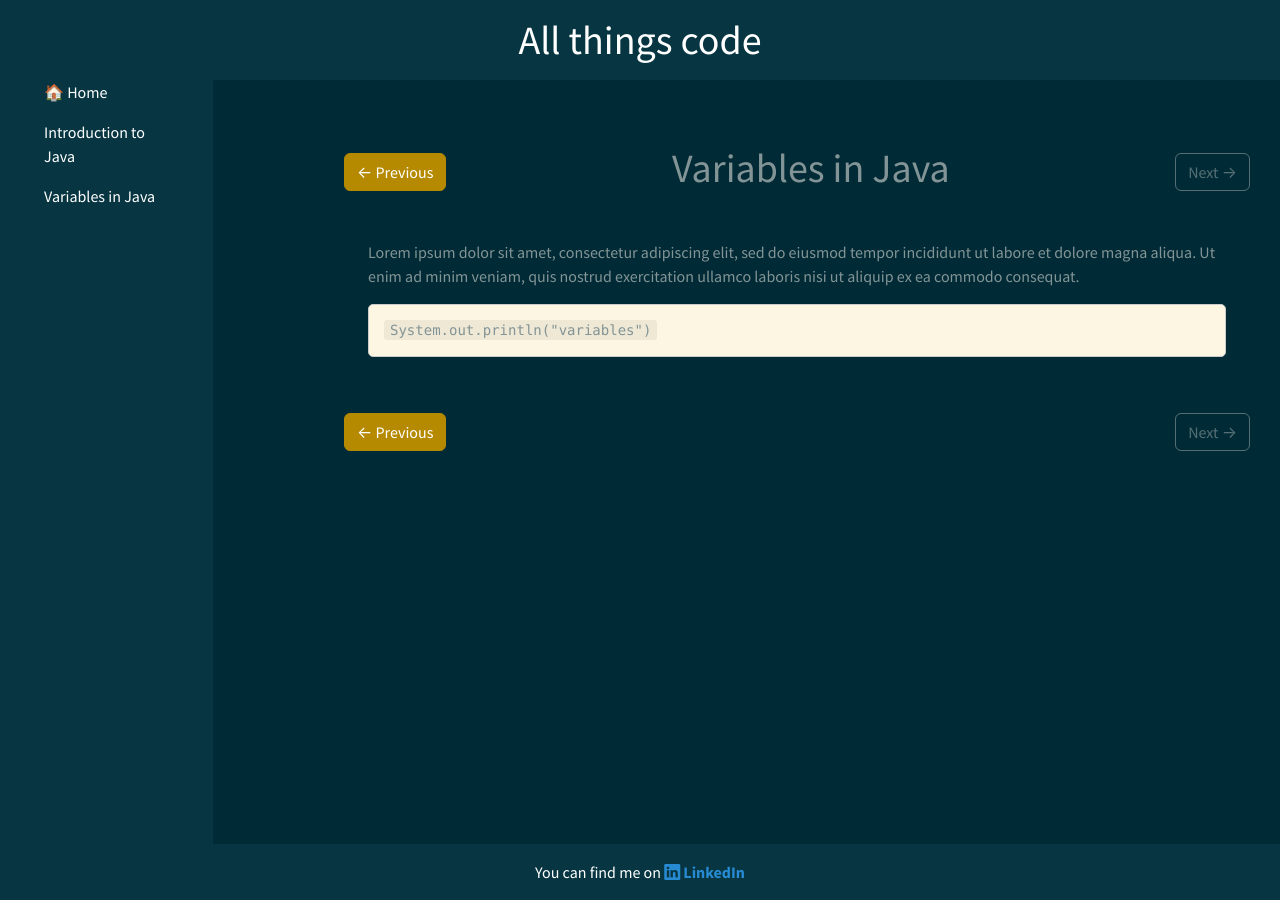
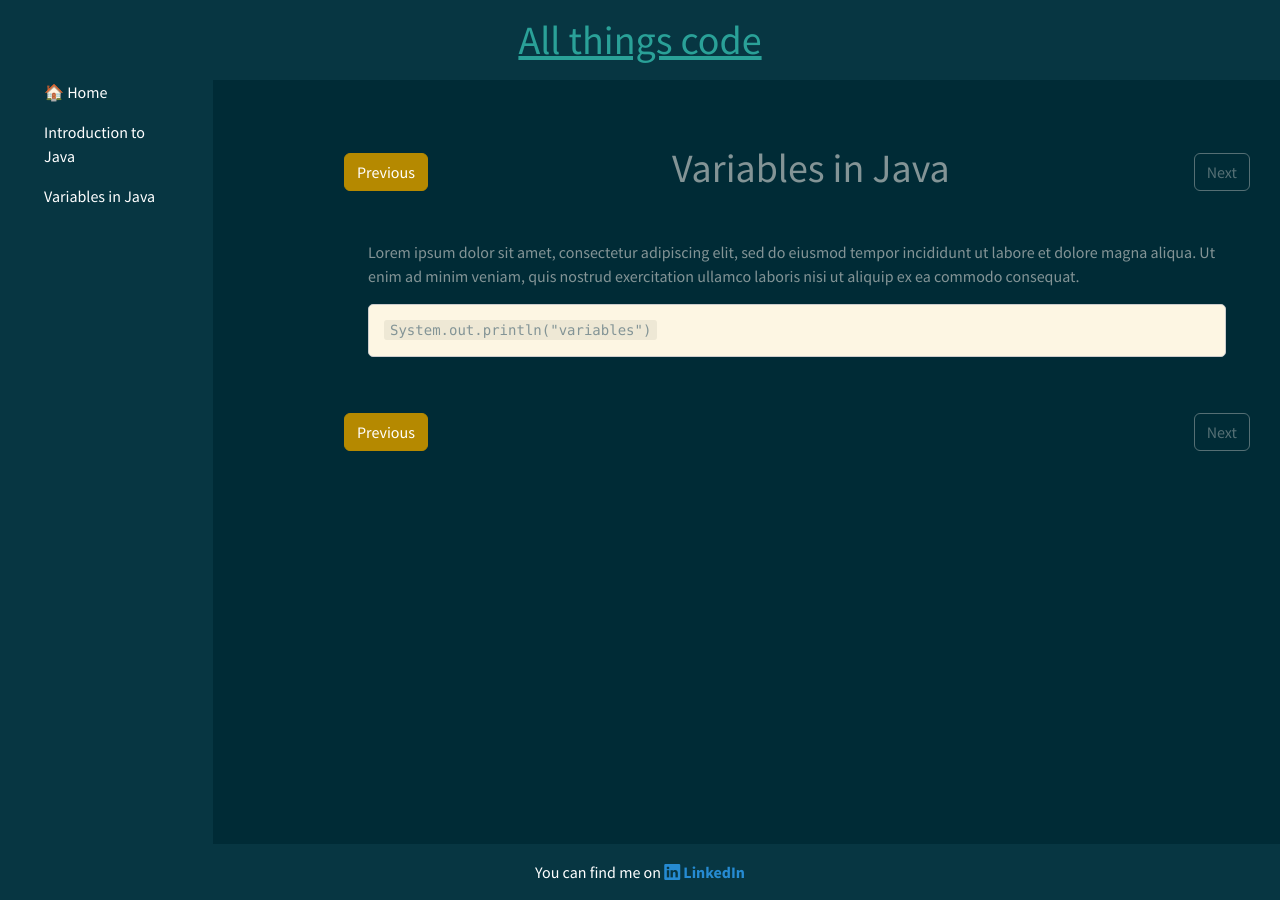
Before and after one commit to pdrum/pdrum.github.io, a Jekyll site: the page built from _courses/java-101/02-variables.md, in a window 1280 px wide. Built offline with Jekyll 4.4.1, drawn with Linux system fonts in a browser that asks for light colours; nearby versions of some CDN libraries.

Commit message:
Remove arrow signs

```diff
--- a/_layouts/course.html
+++ b/_layouts/course.html
@@ -38,9 +38,9 @@
             <div class="d-flex justify-content-between align-items-center my-3">
                 <!-- Previous Page -->
                 {% if page.previous_page %}
-                <a href="{{ page.previous_page }}" class="btn btn-primary">← Previous</a>
+                <a href="{{ page.previous_page }}" class="btn btn-primary">Previous</a>
                 {% else %}
-                <button class="btn btn-outline-secondary disabled">← Previous</button>
+                <button class="btn btn-outline-secondary disabled">Previous</button>
                 {% endif %}
 
                 <!-- Course Title -->
@@ -48,9 +48,9 @@
 
                 <!-- Next Page -->
                 {% if page.next_page %}
-                <a href="{{ page.next_page }}" class="btn btn-primary">Next →</a>
+                <a href="{{ page.next_page }}" class="btn btn-primary">Next</a>
                 {% else %}
-                <button class="btn btn-outline-secondary disabled">Next →</button>
+                <button class="btn btn-outline-secondary disabled">Next</button>
                 {% endif %}
             </div>
 
@@ -60,16 +60,16 @@
             <div class="d-flex justify-content-between align-items-center my-3">
                 <!-- Previous Page -->
                 {% if page.previous_page %}
-                <a href="{{ page.previous_page }}" class="btn btn-primary">← Previous</a>
+                <a href="{{ page.previous_page }}" class="btn btn-primary">Previous</a>
                 {% else %}
-                <button class="btn btn-outline-secondary disabled">← Previous</button>
+                <button class="btn btn-outline-secondary disabled">Previous</button>
                 {% endif %}
 
                 <!-- Next Page -->
                 {% if page.next_page %}
-                <a href="{{ page.next_page }}" class="btn btn-primary">Next →</a>
+                <a href="{{ page.next_page }}" class="btn btn-primary">Next</a>
                 {% else %}
-                <button class="btn btn-outline-secondary disabled">Next →</button>
+                <button class="btn btn-outline-secondary disabled">Next</button>
                 {% endif %}
             </div>
         </main>
--- a/_layouts/default.html
+++ b/_layouts/default.html
@@ -15,7 +15,7 @@
 <body>
 <header class="bg-dark text-white py-3" id="brand-header">
     <div class="container text-center" id="site-title">
-        <h1 class="mb-0">All things code</h1>
+        <h1 class="mb-0"><a href="/">All things code</a></h1>
     </div>
 </header>
 
```
